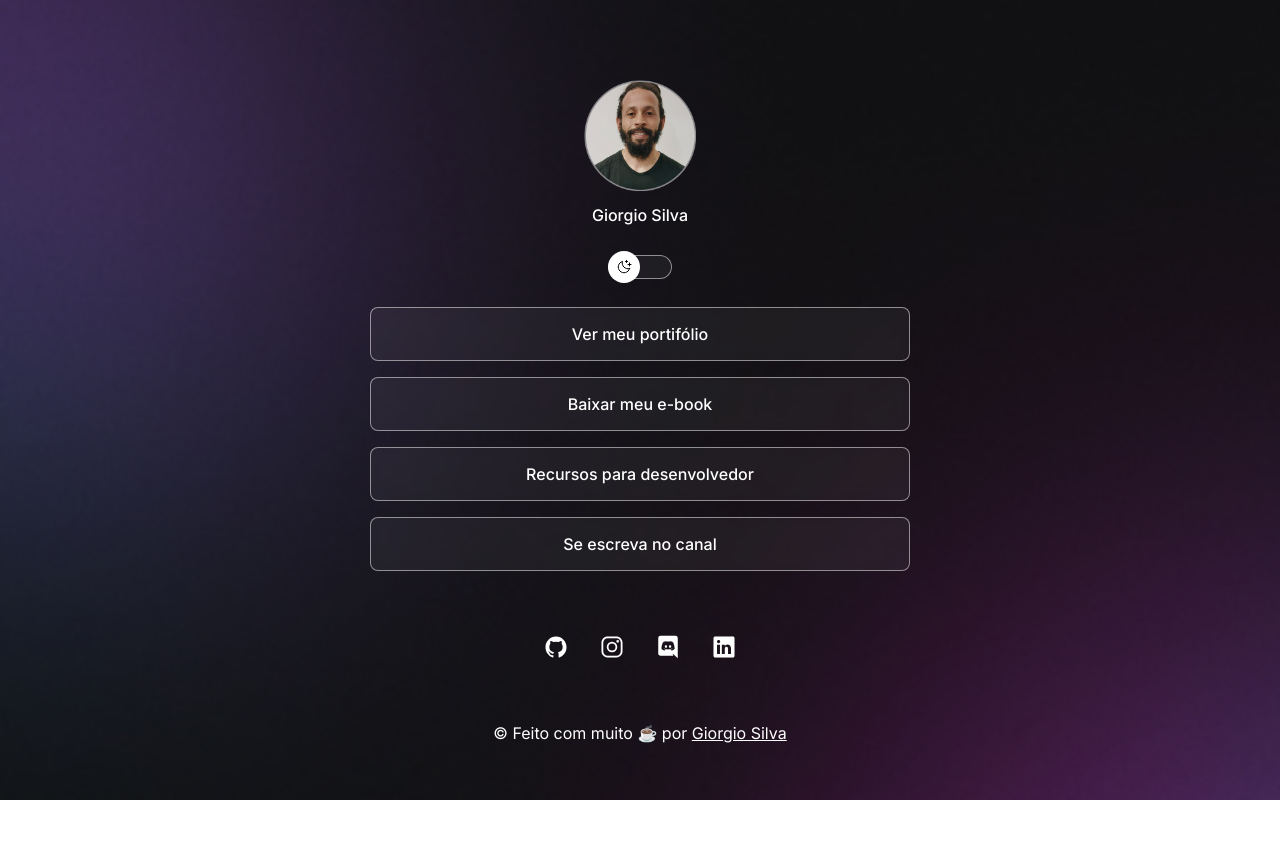
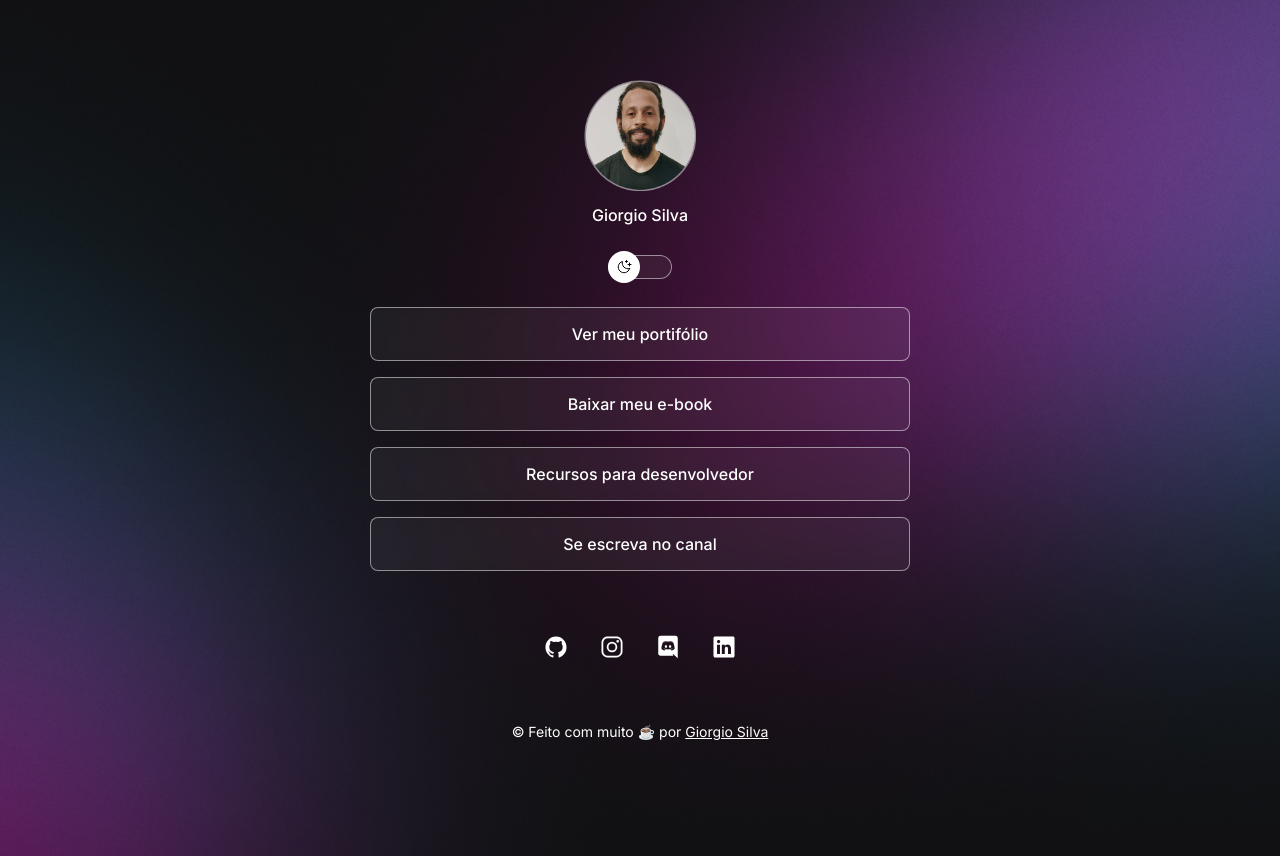
Before and after one commit to Giorgiosilva/devlinks-project, a plain HTML site: page index.html in a window 1280 px wide. Before the commit the page ends 800 px from the top, so only its background shows below. Drawn offline with nearby package versions, Linux system fonts and the light colour scheme.

Commit message:
change background based on media queries

```diff
--- a/style.css
+++ b/style.css
@@ -26,6 +26,7 @@
 
 body {
   background: var(--bg-url) no-repeat top center/cover;
+  height: 100vh;
 }
 
 body * {
@@ -155,5 +156,15 @@ ul li a:hover {
 footer {
   padding: 24px 0;
   text-align: center;
-  font-size: 16px;
+  font-size: 14px;
 }
+
+@media (min-width: 700px) {
+  :root {
+    --bg-url: url(./assets/bg-desktop.jpg);
+  }
+
+  .light {
+    --bg-url: url(./assets/bg-desktop-light.jpg);
+  }
+}
```
Also changed, not shown: assets/bg-desktop-light.jpg (added), assets/bg-desktop.jpg (added).
